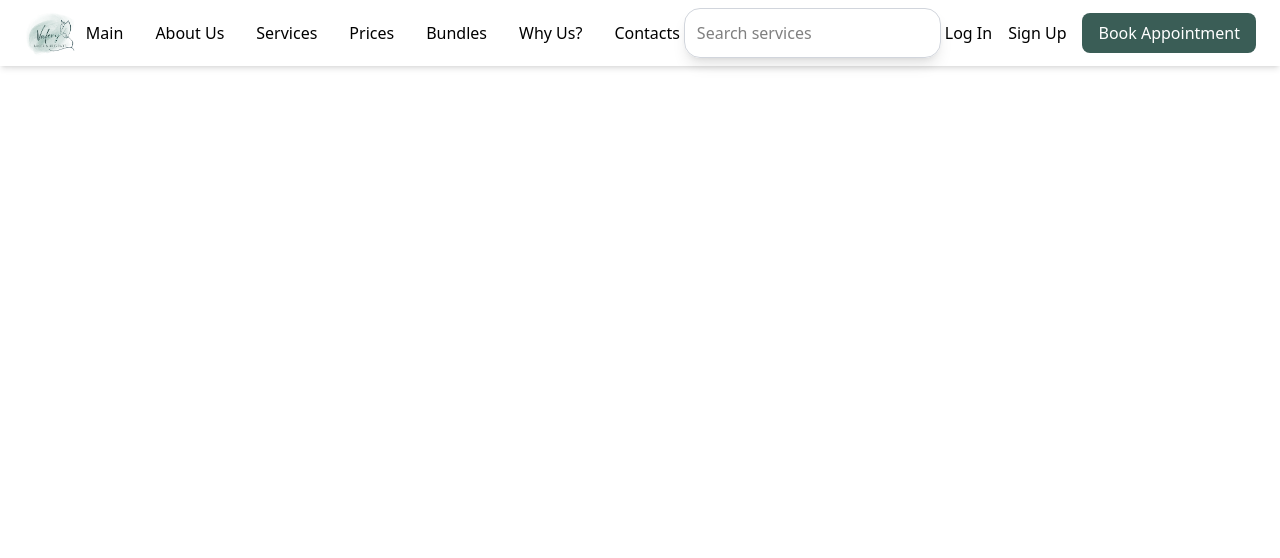
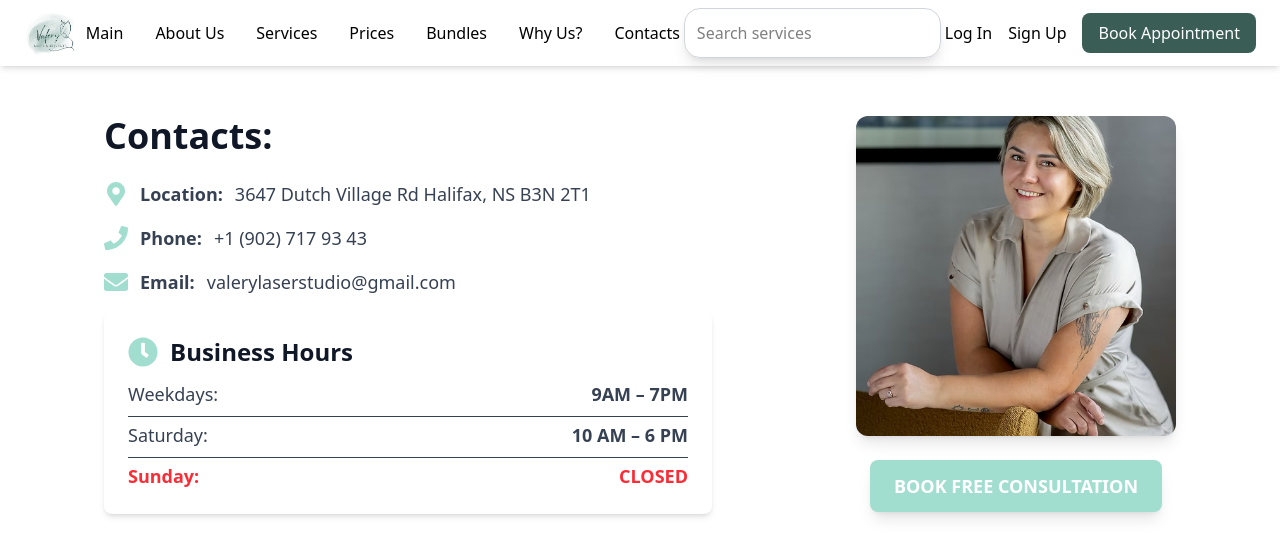
Before and after one commit to vktrkpv/valeryLaserStudio, a React (Vite) app: page /contacts in a window 1280 px wide. Shown: the top 558 px of the page. Built offline with nearby package versions, Linux system fonts and the light colour scheme.

Commit message:
contacts added

```diff
--- a/package.json
+++ b/package.json
@@ -13,6 +13,7 @@
     "@tailwindcss/vite": "^4.0.9",
     "react": "^19.0.0",
     "react-dom": "^19.0.0",
+    "react-icons": "^5.5.0",
     "react-router-dom": "^7.2.0",
     "tailwindcss": "^4.0.9"
   },
--- /dev/null
+++ b/src/components/Footer.tsx
@@ -0,0 +1,56 @@
+import { FaFacebook, FaInstagram, FaPhone, FaEnvelope, FaMapMarkerAlt } from "react-icons/fa";
+
+function Footer() {
+    return (
+        <footer className="w-full bg-gray-900 text-white py-10">
+            <div className="max-w-6xl mx-auto px-6 grid grid-cols-1 md:grid-cols-3 gap-8 text-center md:text-left">
+            <div>
+          <h2 className="text-2xl font-bold mb-4">Contact Us</h2>
+          <p className="flex items-center justify-center md:justify-start gap-2">
+            <FaMapMarkerAlt className="text-[#A2DED0]" /> 123 Main Street, Toronto, ON
+          </p>
+          <p className="flex items-center justify-center md:justify-start gap-2 mt-2">
+            <FaPhone className="text-[#A2DED0]" /> +1 (123) 456-7890
+          </p>
+          <p className="flex items-center justify-center md:justify-start gap-2 mt-2">
+            <FaEnvelope className="text-[#A2DED0]" /> info@example.com
+          </p>
+        </div>
+
+        <div>
+          <h2 className="text-2xl font-bold mb-4">Follow Us</h2>
+          <div className="flex justify-center md:justify-start gap-4">
+            <a href="#" className="text-[#A2DED0] text-3xl hover:text-white transition">
+              <FaFacebook />
+            </a>
+            <a href="#" className="text-[#A2DED0] text-3xl hover:text-white transition">
+              <FaInstagram />
+            </a>
+          </div>
+        </div>
+
+        <div>
+        <h2 className="text-2xl font-bold mb-4">Location</h2>
+          <div className="w-full h-40 bg-gray-700 flex items-center justify-center text-gray-400 rounded-lg">
+          <iframe
+          src="https://www.google.com/maps/embed?pb=!1m18!1m12!1m3!1d2664.3140200732028!2d-63.631897499999994!3d44.6584886!2m3!1f0!2f0!3f0!3m2!1i1024!2i768!4f13.1!3m3!1m2!1s0x4b5a2580290591e9%3A0x3908b4ab03f242a9!2sValery%20Laser%20Studio!5e1!3m2!1sru!2sca!4v1741797548463!5m2!1sru!2sca"
+          width="100%"
+          height="100%"
+        loading="lazy"
+        className="rounded-lg"></iframe>
+          </div>
+        </div>
+
+
+
+
+
+            </div>
+            <div className="text-center text-gray-500 text-sm mt-8">
+        © {new Date().getFullYear()} Valery Laser Studio. All Rights Reserved.
+      </div>
+        </footer>
+    )
+}
+
+export default Footer;
--- /dev/null
+++ b/src/components/GoogleReviews.tsx
@@ -0,0 +1,44 @@
+import { useState, useEffect } from "react";
+import { TbUvIndex } from "react-icons/tb";
+
+function GoogleReviews() {
+
+    const PLACE_ID = "ChIJN1t_tDeuEmsRUsoyG83frY4";
+    const API_KEY = "AIzaSyD-vpW3xJmZZJxr5kD6xHzCqRoZghV1GAc";
+
+    const [reviews, setReviews] = useState([])
+
+    useEffect(() => {
+        const fetchReviews = async () => {
+            try {
+                const response = await fetch(
+                    `https://maps.googleapis.com/maps/api/place/details/json?placeid=${PLACE_ID}&fields=reviews&key=${API_KEY}`
+                )
+                const data = await response.json();
+                console.log(data)
+            }
+            catch{
+                console.log("error")
+            }
+        };
+        fetchReviews();
+    }, [])
+
+    return (
+        <div className="max-w-6xl mx-auto px-6 ">
+<h2 className="text-3xl font-extrabold text-gray-900 text-center mb-6">What customers say about us:</h2>
+<p>Based on {reviews.length} reviews !</p>
+
+{reviews.map((review, index) => (
+    <div key={index}>
+        <h3 >{review.author_name}</h3>
+        <p>{review.text}</p>
+    </div>
+
+))}
+        </div>
+
+    )
+}
+
+export default GoogleReviews;
--- a/src/components/HomeGrid.tsx
+++ b/src/components/HomeGrid.tsx
@@ -3,7 +3,7 @@ import gridPhoto from '../assets/skinCare/1.png';
 
 function HomeGrid() {
   return (
-    <div className="grid grid-cols-3 gap-1 p-6 max-w-6xl mx-auto">
+    <div className="grid grid-cols-3 gap-1 p-6 max-w-6xl mx-auto px-6">
       <Link
         to="/prices"
         className="flex flex-col items-center justify-center bg-gradient-to-b from-[#d0e4e4] to-[#A2DED0] text-black text-xl font-semibold p-8 rounded-xl shadow-lg transition-all duration-300 hover:scale-105 hover:shadow-2xl text-center"
--- a/src/components/VideoSection.tsx
+++ b/src/components/VideoSection.tsx
@@ -20,7 +20,11 @@ function VideoSection() {
                         <Link to="/prices">Prices</Link>
                     </button>
                     <button className="bg-transparent border border-white text-white px-6 py-3 rounded-lg hover:bg-white hover:text-black cursor-pointer">Book Appointment</button>
-                    <button className="bg-transparent border border-white text-white px-6 py-3 rounded-lg hover:bg-white hover:text-black cursor-pointer">Contact Us</button>
+                    <button className="bg-transparent border border-white text-white px-6 py-3 rounded-lg hover:bg-white hover:text-black cursor-pointer">
+
+                        <Link to="/contacts">Contact Us</Link>
+
+                    </button>
 
                 </div>
             </div>
--- a/src/pages/Contacts.tsx
+++ b/src/pages/Contacts.tsx
@@ -1,5 +1,68 @@
+import { FaMapMarkerAlt, FaPhone, FaEnvelope, FaClock } from 'react-icons/fa';
+import ownerPhoto from '../assets/ownerPhoto.jpg';
+
 function Contacts() {
-  return <h1>Сторінка з контактами</h1>;
+  return (
+    <div
+    className="w-full flex flex-col md:flex-row items-center md:items-start justify-around bg-white p-8 py-19 "     >
+      <div className="w-full md:w-1/2 space-y-6">
+        <h2 className="text-4xl font-extrabold text-gray-900">Contacts:</h2>
+        <div className="space-y-4 text-lg text-gray-700">
+          <p className="flex items-center gap-3">
+            <FaMapMarkerAlt className="text-[#A2DED0] text-2xl" />
+            <strong>Location:</strong> 3647 Dutch Village Rd Halifax, NS B3N 2T1
+          </p>
+
+          <p className="flex items-center gap-3">
+            <FaPhone className="text-[#A2DED0] text-2xl" />
+            <strong>Phone:</strong> +1 (902) 717 93 43
+          </p>
+
+          <p className="flex items-center gap-3">
+            <FaEnvelope className="text-[#A2DED0] text-2xl" />
+            <strong>Email:</strong> valerylaserstudio@gmail.com
+          </p>
+
+          <div className="bg-white p-6 rounded-lg shadow-md transition-all duration-300 hover:scale-105 hover:shadow-2xl">
+            <p className="flex items-center gap-3 text-lg text-gray-700 font-semibold">
+              <FaClock className="text-[#A2DED0] text-3xl" />
+              <span className="text-2xl font-bold text-gray-900">
+                Business Hours
+              </span>
+            </p>
+            <div className="mt-3 text-gray-700 text-lg space-y-1">
+              <p className="flex justify-between border-b pb-2">
+                <span>Weekdays:</span>{' '}
+                <span className="font-semibold">9AM – 7PM</span>
+              </p>
+              <p className="flex justify-between border-b pb-2">
+                <span>Saturday:</span>{' '}
+                <span className="font-semibold">10 AM – 6 PM</span>
+              </p>
+              <p className="flex justify-between text-red-500 font-semibold">
+                <span>Sunday:</span> <span>CLOSED</span>
+              </p>
+            </div>
+          </div>
+        </div>
+      </div>
+
+      <div>
+        <div>
+          <img
+            src={ownerPhoto}
+            alt="owner"
+            className="rounded-xl shadow-lg w-80 h-80 object-cover"
+          />
+        </div>
+        <div className="mt-6 flex justify-center">
+          <button className="bg-[#A2DED0] text-white text-lg font-semibold py-3 px-6 rounded-lg shadow-lg transition-all duration-300 hover:bg-[#88C0B2] hover:shadow-xl cursor-pointer">
+            BOOK FREE CONSULTATION
+          </button>
+        </div>
+      </div>
+    </div>
+  );
 }
 
 export default Contacts;
--- a/src/pages/Home.tsx
+++ b/src/pages/Home.tsx
@@ -1,3 +1,5 @@
+import Footer from "../components/Footer";
+import GoogleReviews from "../components/GoogleReviews";
 import HomeGrid from "../components/HomeGrid";
 import VideoSection from "../components/VideoSection";
 import AboutUs from "./AboutUs";
@@ -11,17 +13,9 @@ function Home() {
         <VideoSection/>
         <AboutUs/>
         <HomeGrid/>
-
-        {/* <Services/>
-        <Prices/>
-
-        Bundles */}
-
-
-
         <Contacts/>
-
-
+        <GoogleReviews />
+        <Footer/>
     </div>
   )
 }
```
Also changed, not shown: 1 other file (tests, documents, lock files or other folders).
